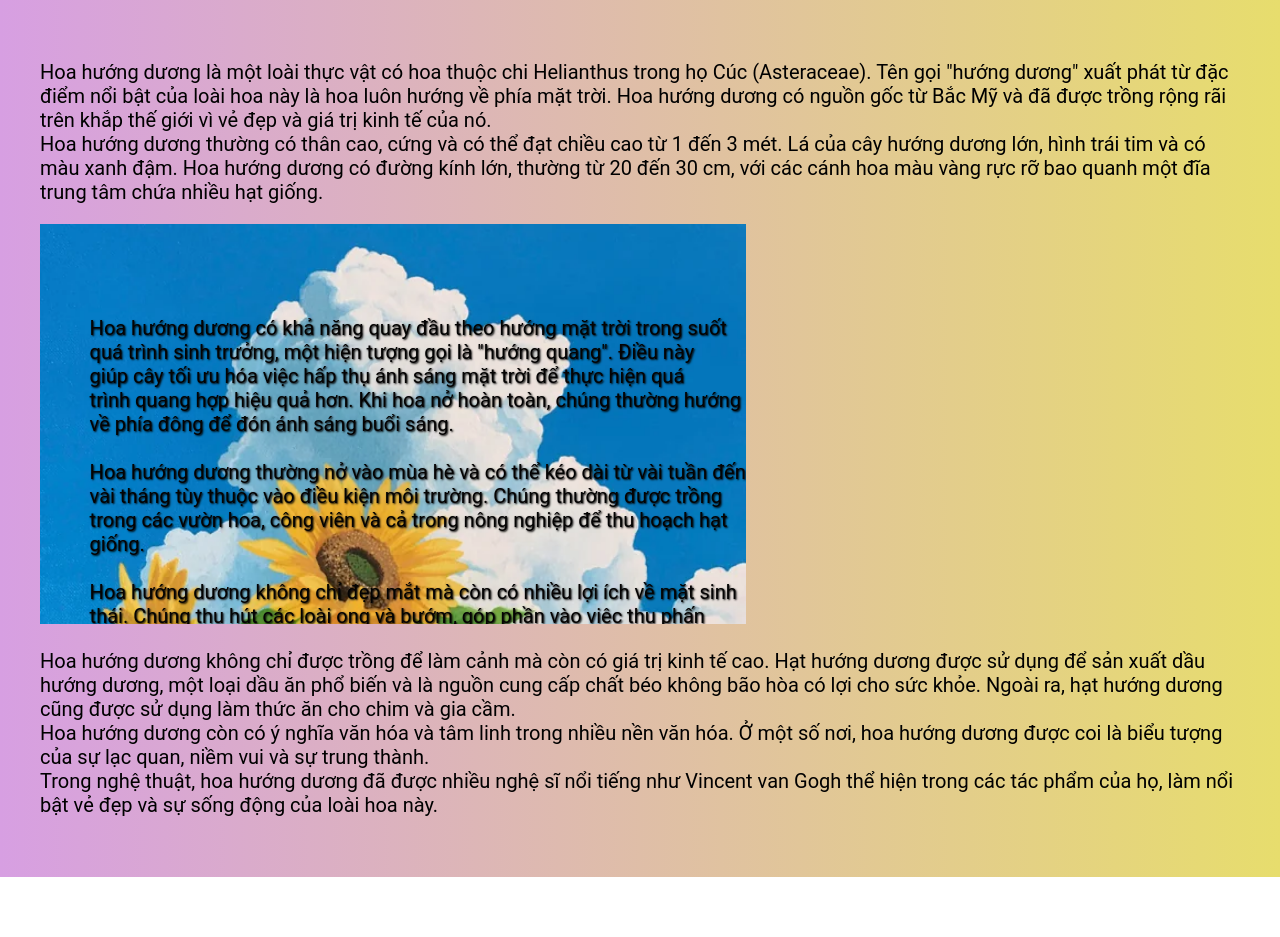
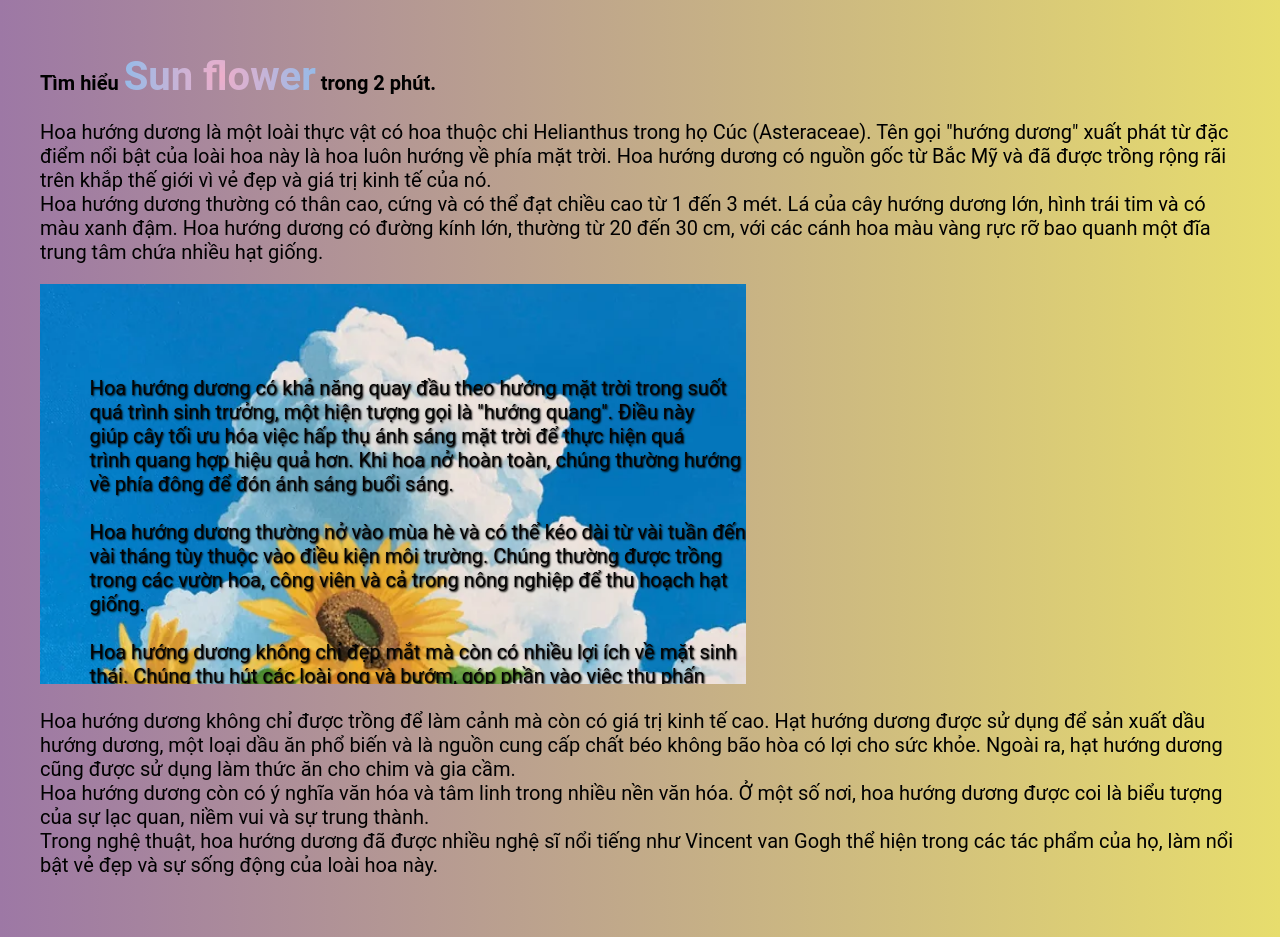
Before and after one commit to TraanKiet/Kho-9-Background-, a plain HTML site: page index.html in a window 1280 px wide. Before the commit the page ends 877 px from the top, so only its background shows below. Drawn offline with Linux system fonts and the light colour scheme.

Commit message:
đổi màu chữ

```diff
--- a/index.html
+++ b/index.html
@@ -7,6 +7,7 @@
     <title>Làm việc với Background</title>
   </head>
   <body>
+    <h1>Tìm hiểu <strong class="texth1">Sun flower</strong> trong 2 phút.</h1>
     <div class="content">
       <p>
         Hoa hướng dương là một loài thực vật có hoa thuộc chi Helianthus trong
--- a/style.css
+++ b/style.css
@@ -1,11 +1,25 @@
 html {
   font-size: 62.5%;
 }
+.texth1 {
+  color: transparent;
+  background-color: rgb(243, 209, 148);
+  background-image: radial-gradient(
+    circle,
+    rgba(238, 174, 202, 1) 0%,
+    rgba(148, 187, 233, 1) 100%
+  );
+  background-clip: text;
+  -webkit-background-clip: text;
+  text-align: center;
+  font-size: 4rem;
+}
 body {
+  display: block;
   font-family: "roboto", sans-serif;
   padding: 2rem;
   border-radius: 90rem;
-  background: linear-gradient(to right, #d79fe2, #e7dd6d);
+  background: linear-gradient(to right, #9d78a5, #e7dd6d);
   margin: 2rem;
   white-space: wrap;
 }
```
